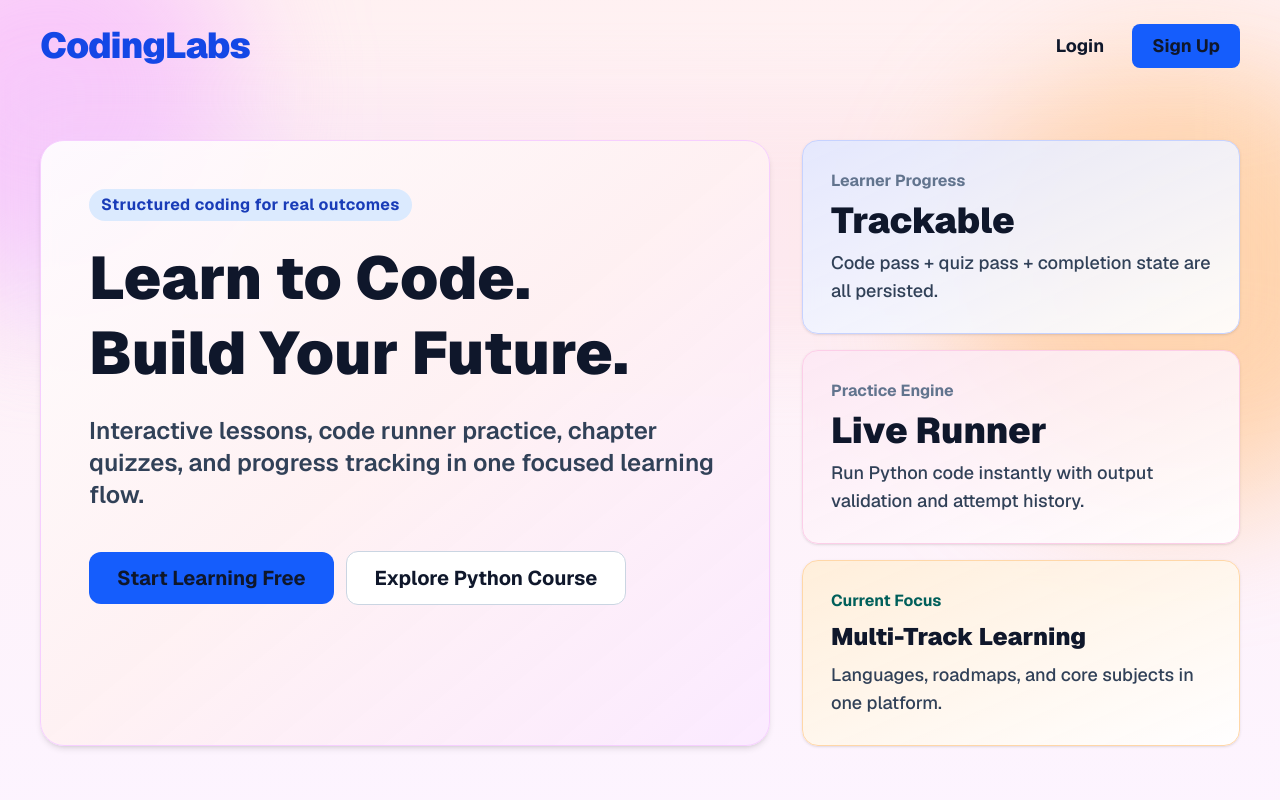
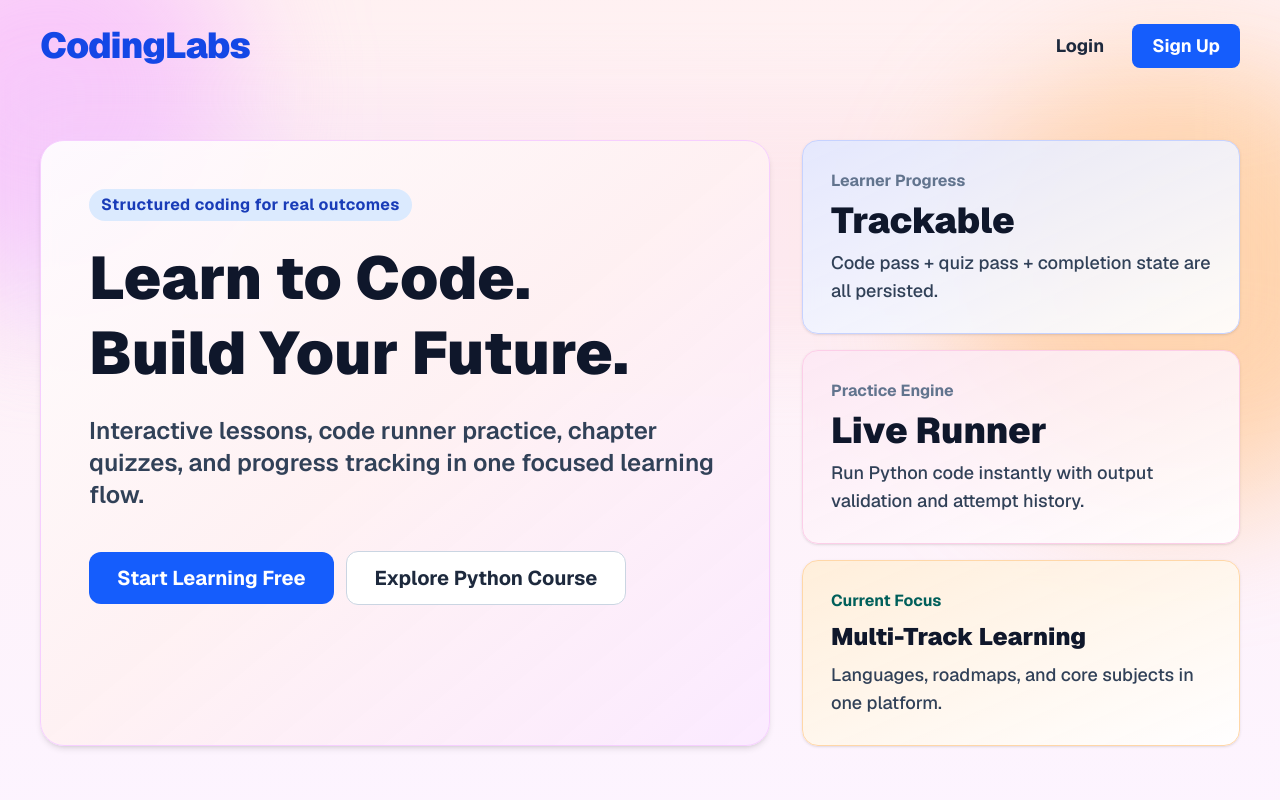
Before and after one commit to RKRX29/CodingLabs-app, a Next.js app: page / in a window 1280 px wide. Shown: the top 800 px of the page. Built offline with nearby package versions, Linux system fonts and the light colour scheme.

Commit message:
Fix dashboard button visibility and global link color override

```diff
--- a/app/courses/python/page.tsx
+++ b/app/courses/python/page.tsx
@@ -82,7 +82,7 @@ export default function PythonCoursePage() {
           <h1 className="text-3xl font-bold">Python Course</h1>
           <Link
             href="/dashboard"
-            className="rounded-lg border border-slate-200 bg-slate-900 px-4 py-2 text-base font-semibold text-white shadow-sm hover:bg-slate-800"
+            className="inline-flex min-w-52 items-center justify-center rounded-lg border border-blue-200 bg-white/95 px-5 py-2.5 text-base font-bold !text-slate-900 shadow-sm transition hover:bg-blue-50"
           >
             Back to Dashboard
           </Link>
--- a/app/globals.css
+++ b/app/globals.css
@@ -35,7 +35,7 @@ body {
 }
 
 a {
-  color: inherit;
+  text-decoration: inherit;
 }
 
 ::selection {
```
